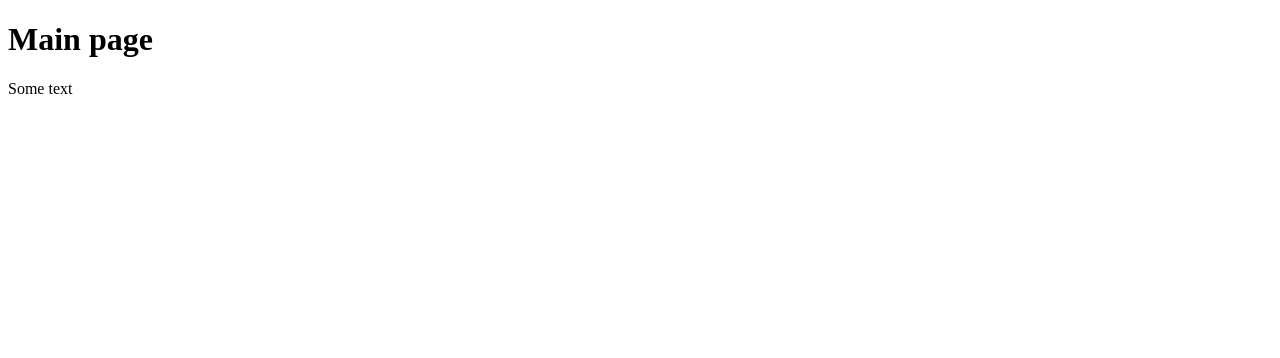
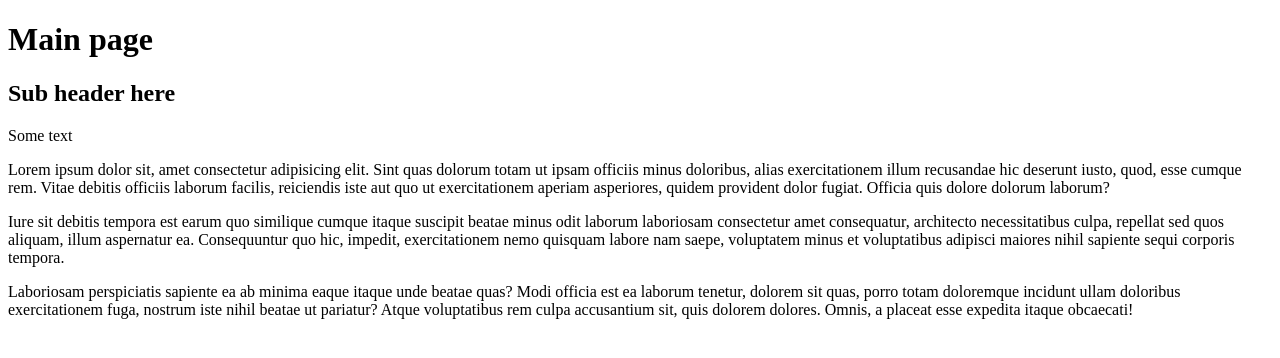
Before and after one commit to Kongro0/RRPS02, a plain HTML site: page index.html in a window 1280 px wide. Drawn offline with Linux system fonts and the light colour scheme.

Commit message:
feat: added 3 paragraphs of text and 2 level header

```diff
--- a/index.html
+++ b/index.html
@@ -6,6 +6,10 @@
 </head>
 <body>
     <h1>Main page</h1>
+    <h2>Sub header here</h2>
     <p>Some text</p>
+    <p>Lorem ipsum dolor sit, amet consectetur adipisicing elit. Sint quas dolorum totam ut ipsam officiis minus doloribus, alias exercitationem illum recusandae hic deserunt iusto, quod, esse cumque rem. Vitae debitis officiis laborum facilis, reiciendis iste aut quo ut exercitationem aperiam asperiores, quidem provident dolor fugiat. Officia quis dolore dolorum laborum?</p>
+    <p>Iure sit debitis tempora est earum quo similique cumque itaque suscipit beatae minus odit laborum laboriosam consectetur amet consequatur, architecto necessitatibus culpa, repellat sed quos aliquam, illum aspernatur ea. Consequuntur quo hic, impedit, exercitationem nemo quisquam labore nam saepe, voluptatem minus et voluptatibus adipisci maiores nihil sapiente sequi corporis tempora.</p>
+    <p>Laboriosam perspiciatis sapiente ea ab minima eaque itaque unde beatae quas? Modi officia est ea laborum tenetur, dolorem sit quas, porro totam doloremque incidunt ullam doloribus exercitationem fuga, nostrum iste nihil beatae ut pariatur? Atque voluptatibus rem culpa accusantium sit, quis dolorem dolores. Omnis, a placeat esse expedita itaque obcaecati!</p>
 </body>
 </html>
```
